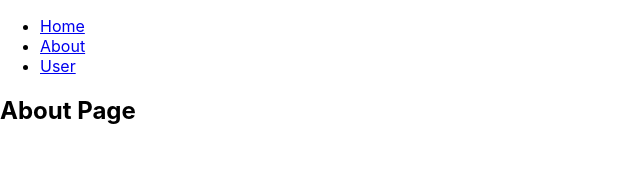
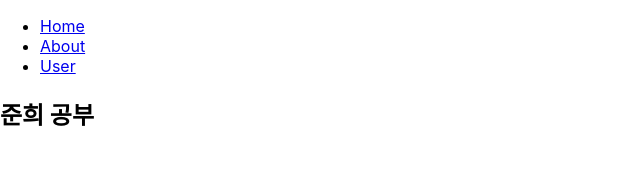
Before and after one commit to VanSubstance/ourtube, a React (Create React App) app in the folder front/: page /about in a window 1280 px wide. Shown: the top 186 px of the page, without its empty margins (0-640 px from the left). Built offline with nearby package versions, Linux system fonts and the light colour scheme; the HTML template or start-up script is replaced by a standard one.

Commit message:
수정
수정

```diff
--- a/front/package.json
+++ b/front/package.json
@@ -8,6 +8,8 @@
     "@testing-library/user-event": "^12.6.0",
     "react": "^17.0.1",
     "react-dom": "^17.0.1",
+    "react-router": "^5.2.0",
+    "react-router-dom": "^5.2.0",
     "react-scripts": "4.0.1",
     "web-vitals": "^0.2.4"
   },
--- a/front/src/Yang/About.js
+++ b/front/src/Yang/About.js
@@ -1,11 +1,13 @@
-import React from 'react';
+import React, {Component} from 'react';
 
-const About = () => {
-    return(
-        <div>
-            <h2>About Page</h2>
-        </div>
-    )
+class About extends Component{
+    render() {
+        return(
+            <div>
+                <h2>준희 공부</h2>
+            </div>
+        );
+    }
 }
 
 export default About;
```
